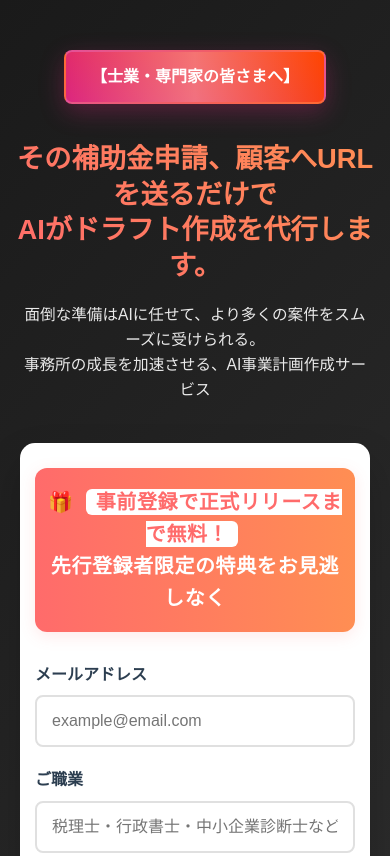
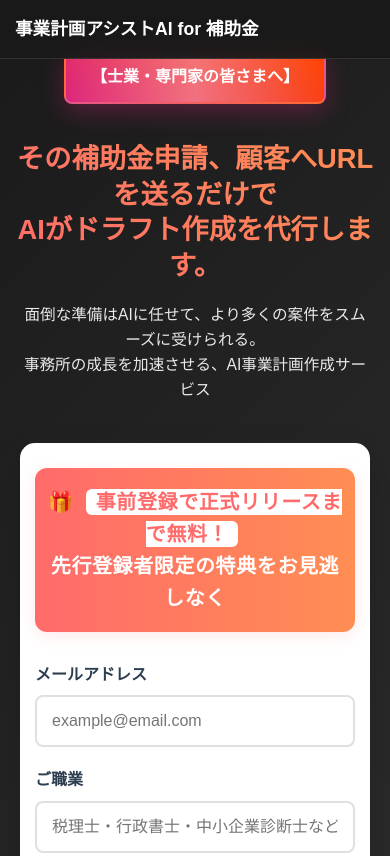
Before and after one commit to ntorirg/AsistAI, a plain HTML site: page LP/source/index.html in a window 390 px wide. Shown: the top 856 px of the page. Drawn offline with Linux system fonts and the light colour scheme.

Commit message:
ヘッダーを追加し、パディングを調整しました。また、レスポンシブデザインのスタイルを強化しました。

```diff
--- a/LP/source/index.html
+++ b/LP/source/index.html
@@ -46,7 +46,7 @@
         .hero {
             background: linear-gradient(135deg, #1a1a1a 0%, #2d2d2d 100%);
             color: white;
-            padding: 80px 0;
+            padding: 120px 0 80px 0;
             position: relative;
             overflow: hidden;
         }
@@ -138,7 +138,7 @@
             padding: 80px 0;
         }
 
-        .section:nth-child(even) {
+        .section:nth-child(even):not(.story):not(.final-cta):not(.problem) {
             background: #f8f9fa;
         }
 
@@ -591,6 +591,18 @@
 
         /* レスポンシブデザイン - スマホ対応 */
         @media (max-width: 768px) {
+            header {
+                padding: 10px 0;
+            }
+
+            header .container {
+                padding: 0 15px;
+            }
+
+            header div {
+                font-size: 1rem;
+            }
+
             .container {
                 padding: 0 15px;
                 max-width: 100%;
@@ -745,6 +757,15 @@
     </style>
 </head>
 <body>
+    <!-- Header -->
+    <header style="position: fixed; top: 0; left: 0; right: 0; background: rgba(26, 26, 26, 0.95); backdrop-filter: blur(10px); z-index: 1000; padding: 15px 0; border-bottom: 1px solid rgba(255, 255, 255, 0.1);">
+        <div class="container" style="display: flex; justify-content: flex-start; align-items: center;">
+            <div style="color: white; font-size: 1.1rem; font-weight: bold;">
+                事業計画アシストAI for 補助金
+            </div>
+        </div>
+    </header>
+
     <!-- Hero Section -->
     <section class="hero">
         <!-- 背景画像（画像がある場合） -->
```
Also changed, not shown: 1 other file.
